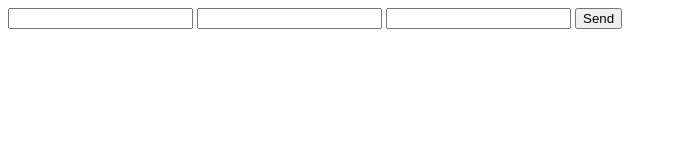
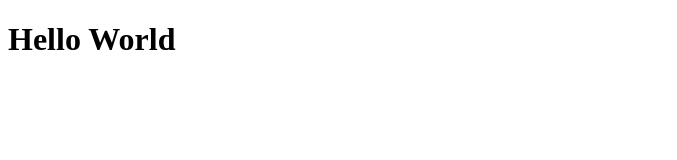
Before and after one commit to titi31/TS_Say_Jello, a website built with webpack: page src/index.html in a window 1280 px wide. Shown: the whole page, without its empty margins (0-677 px from the left). Built offline with nearby package versions, Linux system fonts and the light colour scheme.

Commit message:
Update index.html

```diff
--- a/src/index.html
+++ b/src/index.html
@@ -8,13 +8,7 @@
   <title>SayJello</title>
 </head>
 <body>
-    <section id="app"></section>
-    <form id="submit" >
-      <input type="text" id="first_name" />
-      <input type="text" id="last_name" />
-      <input type="number" id="age"/>
-      <button type="submit">Send</button>
-    </form>
+    <h1>Hello World</h1>
     <script src="./main.bundle.js"></script>
 </body>
 </html>
```
